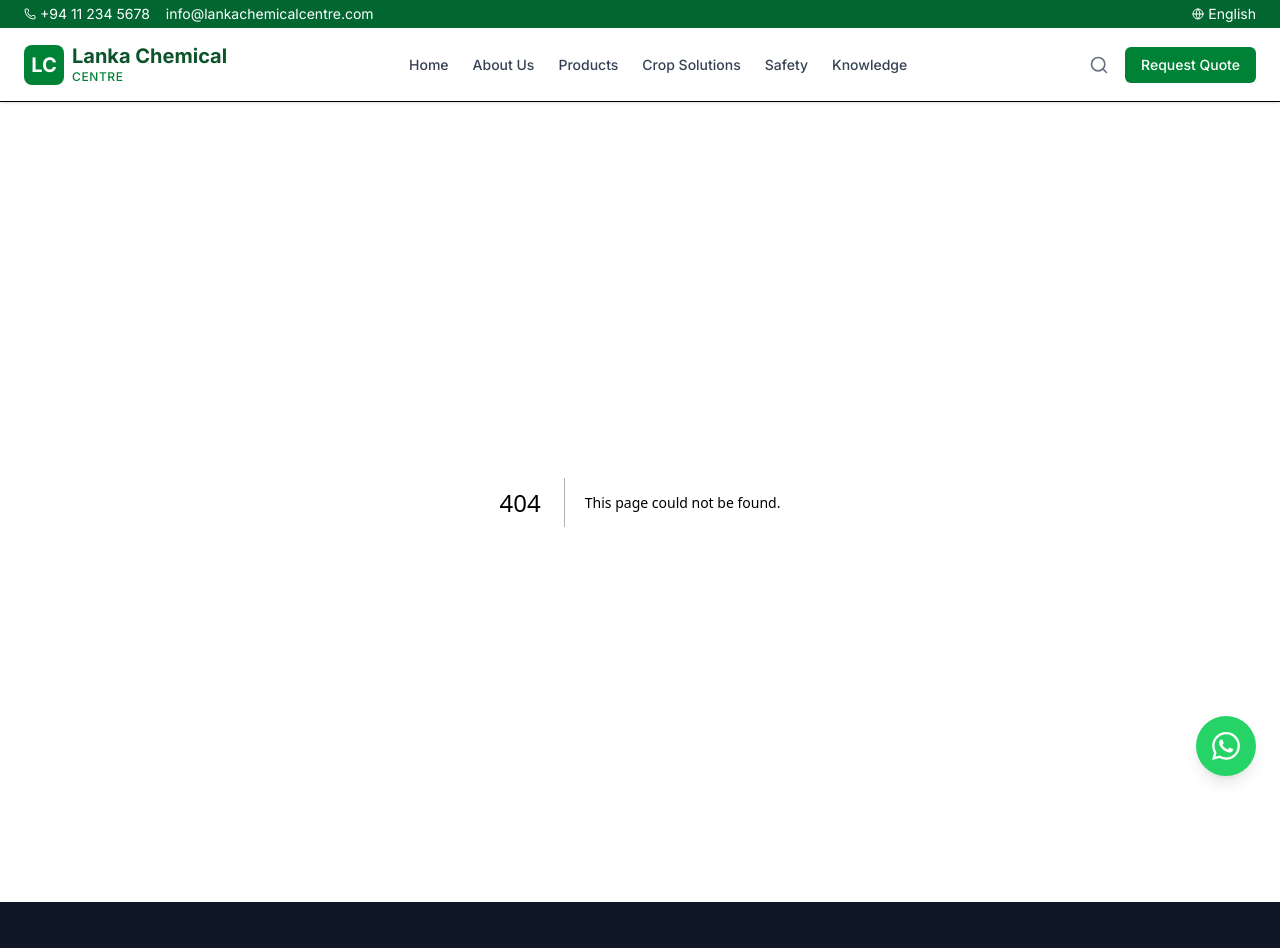
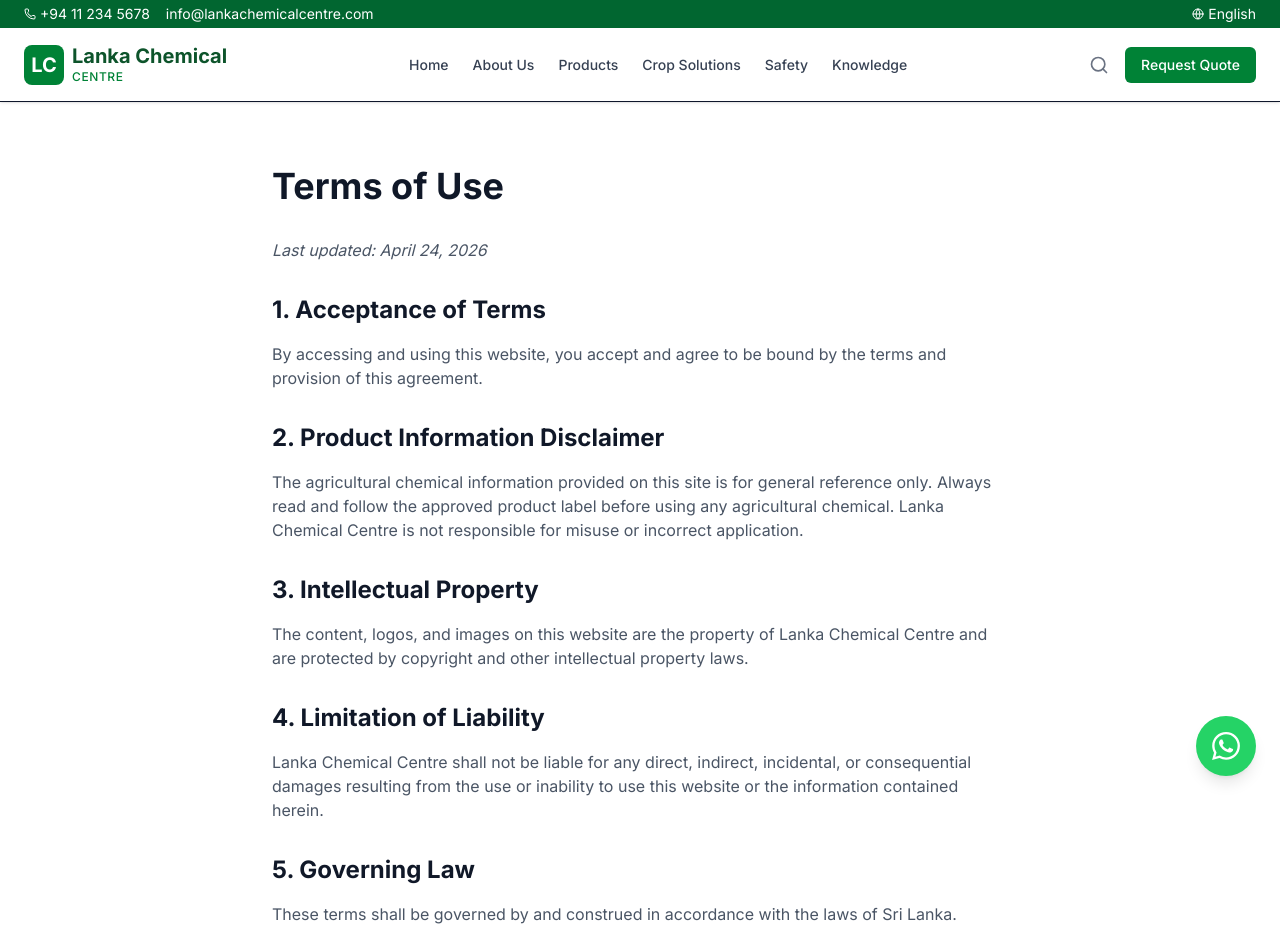
Before and after one commit to nirzaf/lankachemicalcentre, a Next.js app: page /terms-of-use in a window 1280 px wide. Before the commit this address had no page. Shown: the top 948 px of the page. Built offline with nearby package versions, Linux system fonts and the light colour scheme.

Commit message:
feat: add terms of use page with legal disclaimers and policies

```diff
--- /dev/null
+++ b/app/terms-of-use/page.tsx
@@ -0,0 +1,37 @@
+export default function TermsOfUsePage() {
+  return (
+    <div className="bg-white py-16">
+      <div className="container mx-auto px-4 max-w-3xl">
+        <h1 className="text-4xl font-bold text-gray-900 mb-8">Terms of Use</h1>
+        <div className="prose prose-slate max-w-none">
+          <p className="text-gray-600 mb-6 italic">Last updated: April 24, 2026</p>
+
+          <h2 className="text-2xl font-bold text-gray-900 mt-8 mb-4">1. Acceptance of Terms</h2>
+          <p className="text-gray-600 mb-4">
+            By accessing and using this website, you accept and agree to be bound by the terms and provision of this agreement.
+          </p>
+
+          <h2 className="text-2xl font-bold text-gray-900 mt-8 mb-4">2. Product Information Disclaimer</h2>
+          <p className="text-gray-600 mb-4">
+            The agricultural chemical information provided on this site is for general reference only. Always read and follow the approved product label before using any agricultural chemical. Lanka Chemical Centre is not responsible for misuse or incorrect application.
+          </p>
+
+          <h2 className="text-2xl font-bold text-gray-900 mt-8 mb-4">3. Intellectual Property</h2>
+          <p className="text-gray-600 mb-4">
+            The content, logos, and images on this website are the property of Lanka Chemical Centre and are protected by copyright and other intellectual property laws.
+          </p>
+
+          <h2 className="text-2xl font-bold text-gray-900 mt-8 mb-4">4. Limitation of Liability</h2>
+          <p className="text-gray-600 mb-4">
+            Lanka Chemical Centre shall not be liable for any direct, indirect, incidental, or consequential damages resulting from the use or inability to use this website or the information contained herein.
+          </p>
+
+          <h2 className="text-2xl font-bold text-gray-900 mt-8 mb-4">5. Governing Law</h2>
+          <p className="text-gray-600 mb-4">
+            These terms shall be governed by and construed in accordance with the laws of Sri Lanka.
+          </p>
+        </div>
+      </div>
+    </div>
+  );
+}
```
